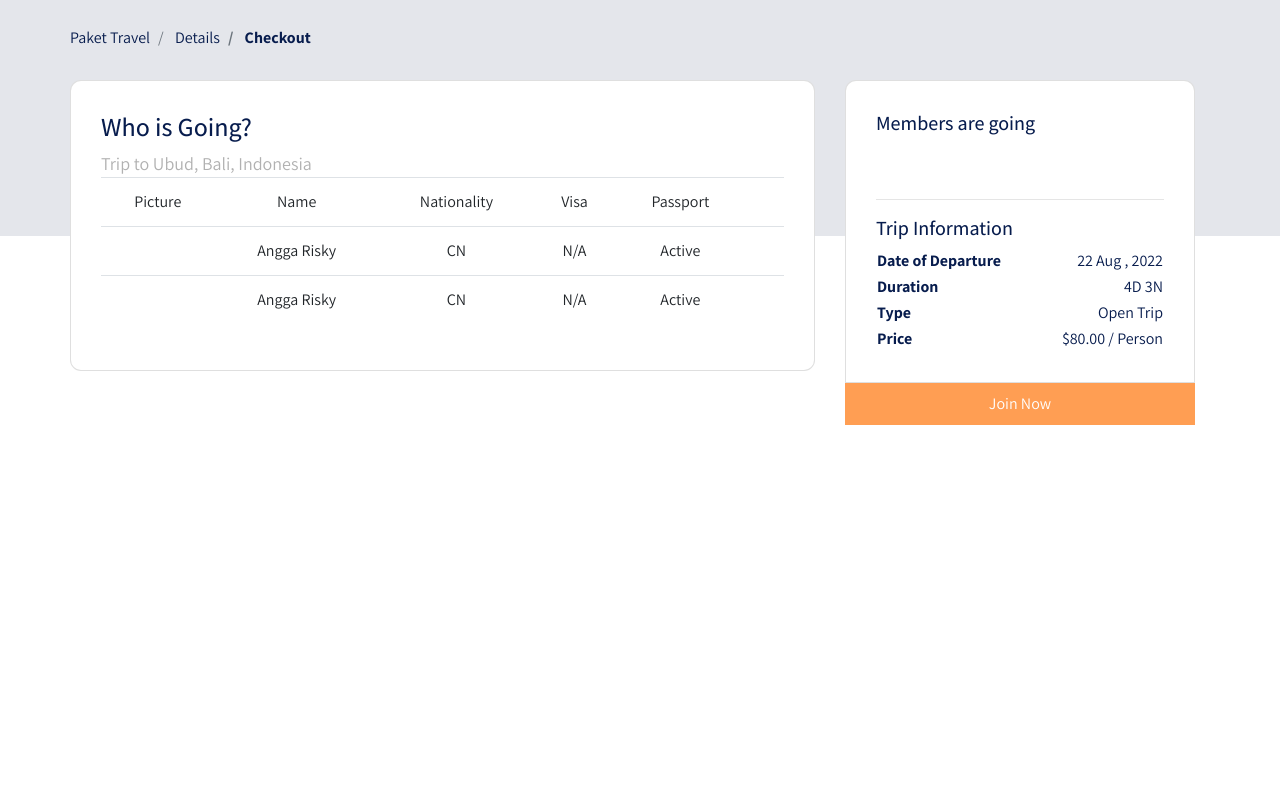
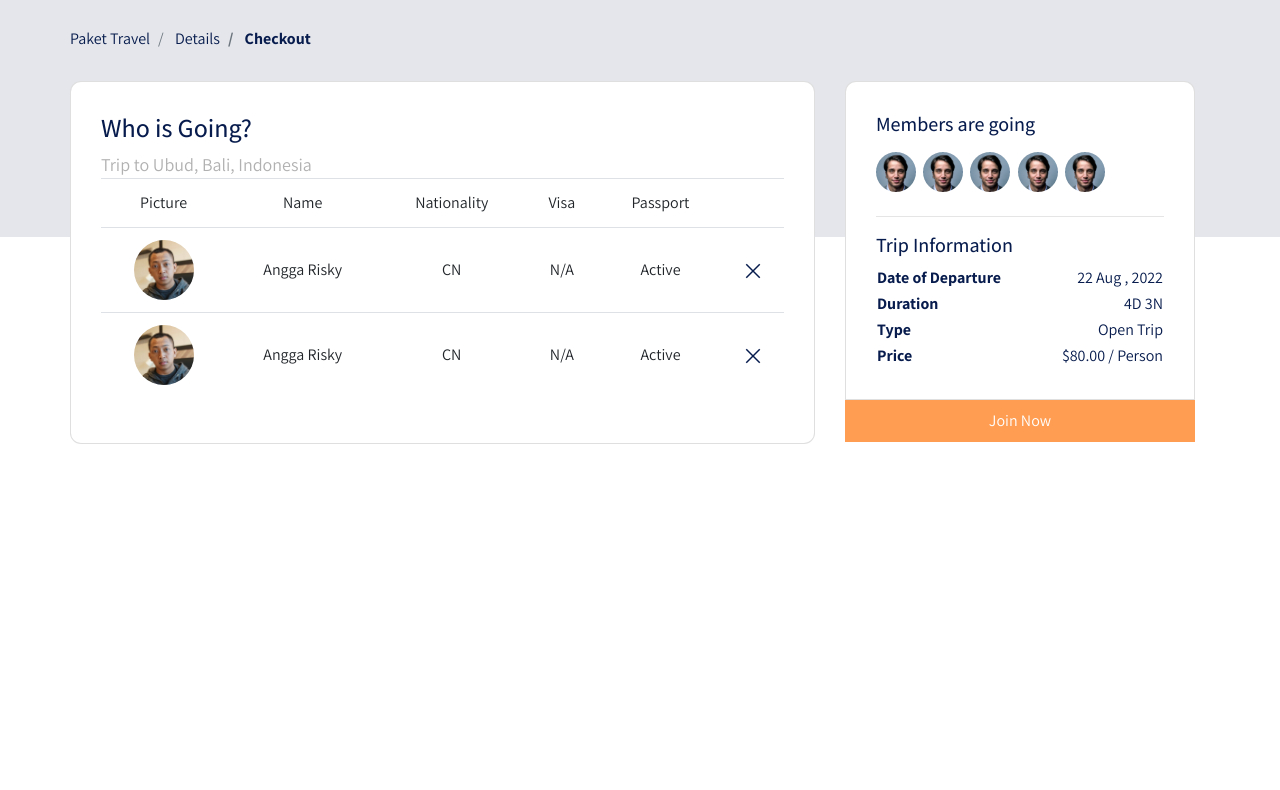
Before and after one commit to rizkidarmawan21/frondend-nomand, a plain HTML site: page checkout.html in a window 1280 px wide. Shown: the part 62-852 px from the top of the page. Drawn offline with nearby package versions, Linux system fonts and the light colour scheme; files that its build step writes are made by us from their sources; the site is published under a folder, as on GitHub Pages, so addresses that start at the root find nothing; a web font is replaced by a local one.

Commit message:
fix: change path url image

```diff
--- a/checkout.html
+++ b/checkout.html
@@ -24,7 +24,7 @@
     <nav class="row navbar navbar-expand-lg navbar-light bg-white">
       <div class="navbar-nav ml-auto mr-auto mr-sm-auto mr-lg-0 mr-md-auto">
         <a href="/index.html" class="navbar-brand">
-          <img src="/frondend/images/logo.png" alt="Logo">
+          <img src="frondend/images/logo.png" alt="Logo">
         </a>
       </div>
       <ul class="navbar-nav mr-auto d-none d-lg-block">
@@ -80,7 +80,7 @@
                   <tbody>
                     <tr>
                       <td>
-                        <img src="/frondend/images/avatar-1.png" height="60" alt="">
+                        <img src="frondend/images/avatar-1.png" height="60" alt="">
                       </td>
                       <td class="align-middle">Angga Risky</td>
                       <td class="align-middle">CN</td>
@@ -88,13 +88,13 @@
                       <td class="align-middle">Active</td>
                       <td class="align-middle">
                         <a href="">
-                          <img src="/frondend/images/ic_remove.png" alt="">
+                          <img src="frondend/images/ic_remove.png" alt="">
                         </a>
                       </td>
                     </tr>
                     <tr>
                       <td>
-                        <img src="/frondend/images/avatar-1.png" height="60" alt="">
+                        <img src="frondend/images/avatar-1.png" height="60" alt="">
                       </td>
                       <td class="align-middle">Angga Risky</td>
                       <td class="align-middle">CN</td>
@@ -102,7 +102,7 @@
                       <td class="align-middle">Active</td>
                       <td class="align-middle">
                         <a href="">
-                          <img src="/frondend/images/ic_remove.png" alt="">
+                          <img src="frondend/images/ic_remove.png" alt="">
                         </a>
                       </td>
                     </tr>
@@ -115,11 +115,11 @@
             <div class="card card-details card-right">
               <h2>Members are going</h2>
               <div class="members my-2">
-                <img src="/frondend/images/member-1.png" class="member-image mr-1" alt="">
-                <img src="/frondend/images/member-1.png" class="member-image mr-1" alt="">
-                <img src="/frondend/images/member-1.png" class="member-image mr-1" alt="">
-                <img src="/frondend/images/member-1.png" class="member-image mr-1" alt="">
-                <img src="/frondend/images/member-1.png" class="member-image mr-1" alt="">
+                <img src="frondend/images/member-1.png" class="member-image mr-1" alt="">
+                <img src="frondend/images/member-1.png" class="member-image mr-1" alt="">
+                <img src="frondend/images/member-1.png" class="member-image mr-1" alt="">
+                <img src="frondend/images/member-1.png" class="member-image mr-1" alt="">
+                <img src="frondend/images/member-1.png" class="member-image mr-1" alt="">
               </div>
               <hr>
               <h2>Trip Information</h2>
```
Also changed, not shown: details.html (+5 -5 lines), index.html (+3 -3 lines).
